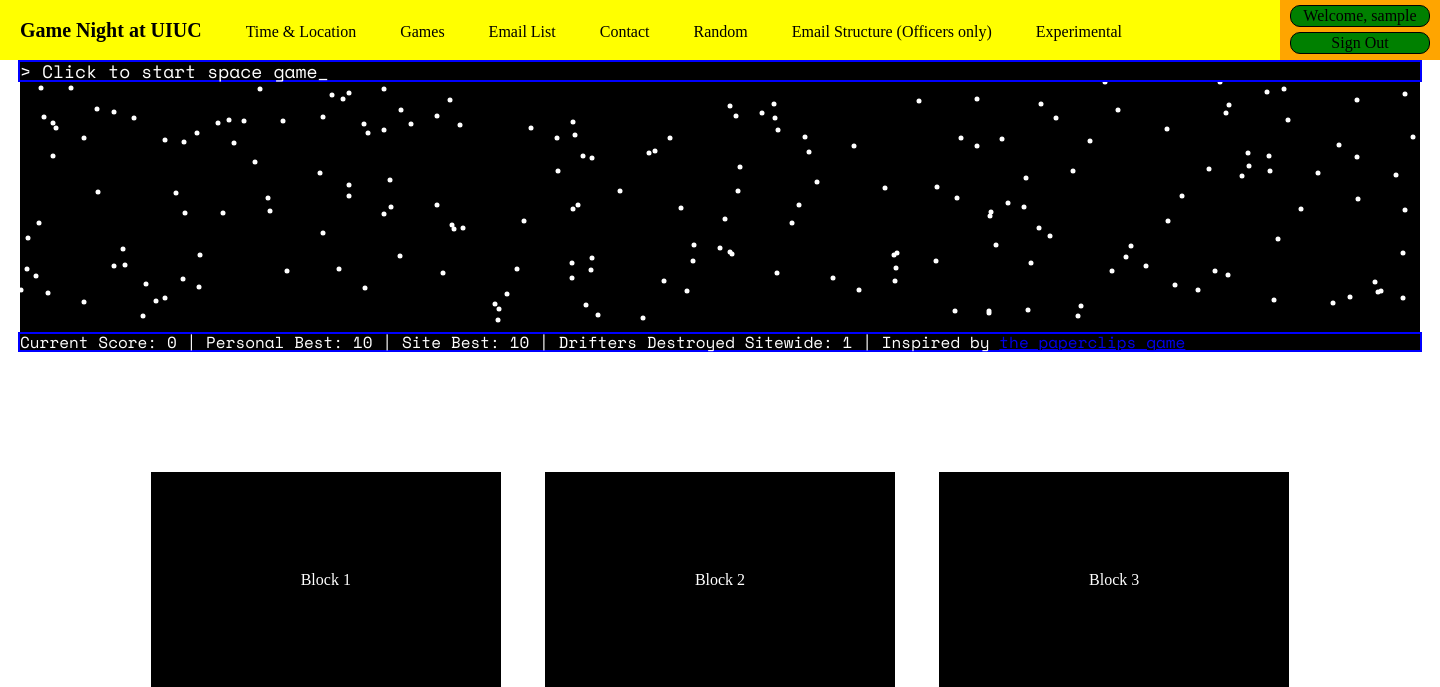
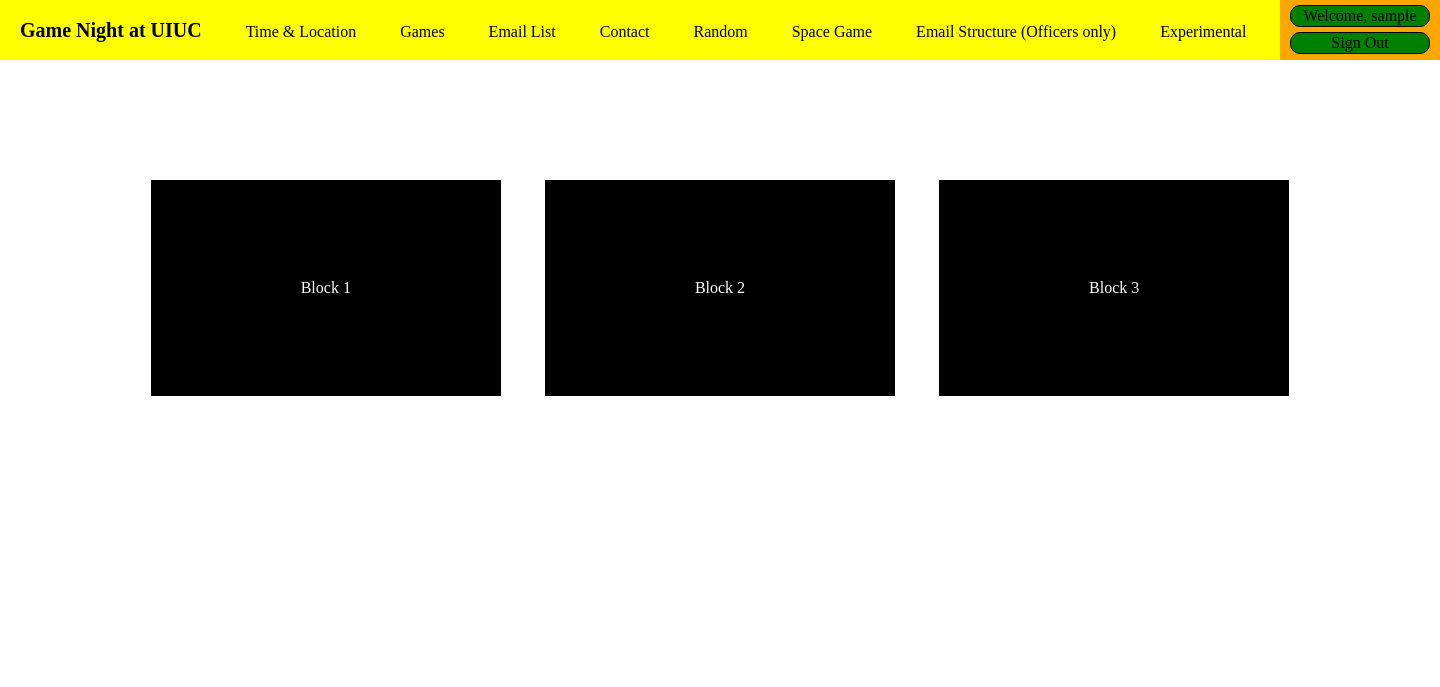
Before and after one commit to penguinz1/Game_Night, a Django app: page / in a window 1440 px wide. Shown: the top 687 px of the page. Run offline with Django 3.2, Linux system fonts and the light colour scheme; a user stored in the database is signed in; tables that the repository leaves empty hold one stand-in row (values such as "Sample post"); some web fonts are replaced.

Commit message:
Reorganized website

```diff
--- a/main/static/js/space-game.js
+++ b/main/static/js/space-game.js
@@ -10,6 +10,7 @@
     top: 0,
     bottom: canvas.height
 };
+const NUM_STAR = 400;
 const DRIFTER_COLOR = '#D3D3D3';
 const BEAM_COLORS = ['#FFFFFF', '#9B30FF', '#2a52be'];
 const BASE_SHIP_COLOR = '#7CFC00';
@@ -134,13 +135,13 @@
 // STAR DECORATION CODE
 const gen_star = () => {
     return {
-        x: Math.floor(Math.random() * 1400),
-        y: Math.floor(Math.random() * 250)
+        x: Math.floor(Math.random() * canvas.width),
+        y: Math.floor(Math.random() * canvas.height)
     };
 }
 const gen_star_coords = () => {
     let arr = []
-    for (let i = 0; i < 200; i++) {
+    for (let i = 0; i < NUM_STAR; i++) {
         let elem = gen_star();
         arr.push(elem);
     }
--- a/main/templates/base_generic.html
+++ b/main/templates/base_generic.html
@@ -21,6 +21,7 @@
             <a href="{% url 'email_list_index' %}"><li>Email List</li></a>
             <a href="{% url 'contact' %}"><li>Contact</li></a>
             <a href="{% url 'random' %}"><li>Random</li></a>
+            <a href="{% url 'space_game' %}"><li>Space Game</li></a>
             <a href="{% url 'mass_mail' %}"><li>Email Structure (Officers only)</li></a>
             <a href="{% url 'experimental' %}"><li>Experimental</li></a>
         </ul>
@@ -40,7 +41,7 @@
     {% for message in messages %}
         <div class="b{{ message.severity }} banner">
             {% if user.is_authenticated %}
-                <a href="{% url 'index' %}?id={{ message.id }}"><p class="confirm">Got it!</p></a>
+                <a href="{% url 'alert' %}?id={{ message.id }}&next={{ request.path }}"><p class="confirm">Got it!</p></a>
             {% endif %}
             <p class="message">{{ message }}</p>
         </div>
--- a/main/templates/index.html
+++ b/main/templates/index.html
@@ -1,26 +1,6 @@
 {% extends "base_generic.html" %}
 
-{% block headlinks %}
-    {% load static %}
-    <script src="{% static 'js/jquery-3.4.1.min.js' %}"></script>
-    <script src="{% static 'js/jquery.cookie.js' %}"></script>
-    <link href="https://fonts.googleapis.com/css?family=Space+Mono:400,700" rel="stylesheet">
-{% endblock %}
-
 {% block content %}
-    <div class="space-game-container">
-        <p class="code">> <span id="space-text">Click to start space game</span><blink>_</blink></p>
-        <canvas id="space-game" width="1400" height="250"></canvas>
-        <p class="code small">
-        Current Score: <span id="personal-score">0</span> |
-        {% if user.is_authenticated %}
-            Personal Best: <span id="personal-best">{{ personal_best }}</span> |
-        {% endif %}
-        Site Best: <span id="site-best">{{ site_best }}</span> |
-        Drifters Destroyed Sitewide: <span id="drifters-destroyed">{{ drifters }}</span> |
-        <span id="paperclip-game">Inspired by <a href="http://www.decisionproblem.com/paperclips" id="paperclip-link" target="blank">the paperclips game</a></span>
-        </p>
-    </div>
     <h1 class="title">Game Night</h1>
     <p class="subtitle">at the University of Illinois, Urbana-Champaign (UIUC)</p>
     <ul class="blocks">
@@ -34,18 +14,4 @@
     {% if video %}
         <p class="center">Video of the Day - <a href="{{ video.link }}" target="blank">{{ video.visible_text }}</a></p>
     {% endif %}
-    {% load static %}
-    <script>
-        var site_best = parseInt("{{ site_best }}");
-        var site_drifters = parseInt("{{ drifters }}");
-        var personal_best = parseInt("{{ personal_best }}");
-        var user = false;
-    </script>
-    {% if user.is_authenticated %}
-    <script>
-        user = true;
-    </script>
-    {% endif %}
-    <script src="{% static 'js/blink.js' %}"></script>
-    <script src="{% static 'js/space-game.js' %}"></script>
 {% endblock %}
--- a/main/urls.py
+++ b/main/urls.py
@@ -3,6 +3,7 @@
 
 urlpatterns = [
     path('', views.index, name = 'index'),
+    path('alert', views.alert_update, name = 'alert'),
     path('contact', views.contact, name = 'contact'),
     path('mass-mail', views.mass_mail, name = 'mass_mail'),
     path('mass-mail-submit', views.mass_mail_submit, name = 'mass_mail_submit'),
@@ -13,6 +14,7 @@
     path('email-list-modify', views.modify_email, name = 'modify_email'),
     path('email-list-delete', views.delete_email, name = 'delete_email'),
     path('random', views.random, name = 'random'),
+    path('space-game', views.space_game, name = 'space_game'),
     path('experimental', views.experimental, name = 'experimental'),
     path('games', views.games, name = 'games'),
     path('games-form', views.game_bring, name = 'game_bring'),
--- a/main/views.py
+++ b/main/views.py
@@ -1,6 +1,6 @@
 import html2text
 
-from django.shortcuts import render
+from django.shortcuts import render, redirect
 from django.http import HttpResponse
 from django.db.models import Sum, Max
 from django.views import generic
@@ -39,16 +39,19 @@
     else:
         return None
 
-# Create your views here.
-def index(request):
-    """View function for home page of site."""
-    context = gen_alerts(request)
+def alert_update(request):
     if request.method == "GET":
         if request.GET.get('id') and request.user.is_authenticated:
             message = Alert.objects.get(pk = request.GET.get('id'))
             if message:
                 message.seen.add(request.user)
                 message.save()
+    return redirect(request.GET['next'])
+
+# Create your views here.
+def index(request):
+    """View function for home page of site."""
+    context = gen_alerts(request)
 
     if request.method == "POST":
         if request.POST.get('score'):
@@ -63,6 +66,21 @@
                     score = request.POST.get('score', 0),
                     drifters = request.POST.get('drifters', 0),
                 )
+
+    quotes = QuoteOfDay.objects.filter(time__lt = timezone.now())
+    if quotes:
+        quote = quotes[0]
+        context['quote'] = quote
+
+    videos = VideoOfDay.objects.filter(time__lt = timezone.now())
+    if videos:
+        video = videos[0]
+        context['video'] = video
+
+    return render(request, 'index.html', context)
+
+def space_game(request):
+    context = gen_alerts(request)
 
     drifters_destroyed = GameScore.objects.aggregate(Sum('drifters'))['drifters__sum']
     if (not drifters_destroyed): drifters_destroyed = 0
@@ -79,17 +97,7 @@
         if (not personal_best): personal_best = 0
         context['personal_best'] = personal_best
 
-    quotes = QuoteOfDay.objects.filter(time__lt = timezone.now())
-    if quotes:
-        quote = quotes[0]
-        context['quote'] = quote
-
-    videos = VideoOfDay.objects.filter(time__lt = timezone.now())
-    if videos:
-        video = videos[0]
-        context['video'] = video
-
-    return render(request, 'index.html', context)
+    return render(request, 'main/space_game.html', context)
 
 def contact(request):
     context = gen_alerts(request)
```
Also changed, not shown: main/templates/main/space_game.html (added, +38 -0 lines).
